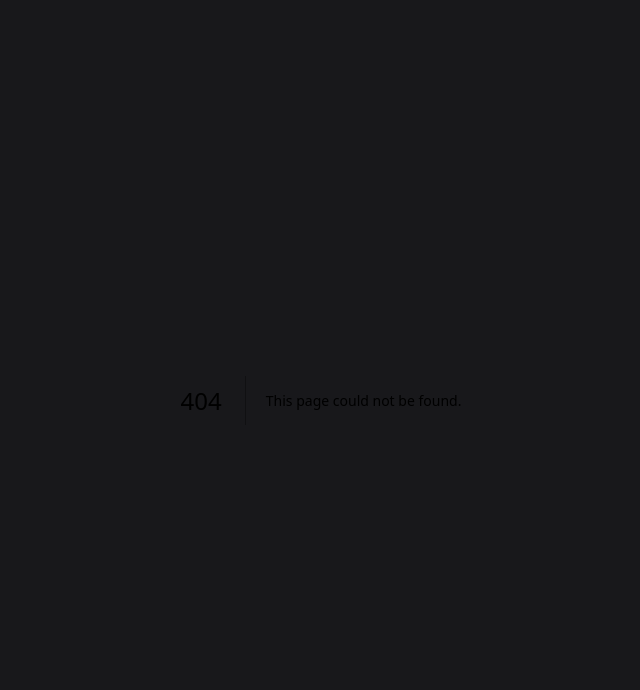
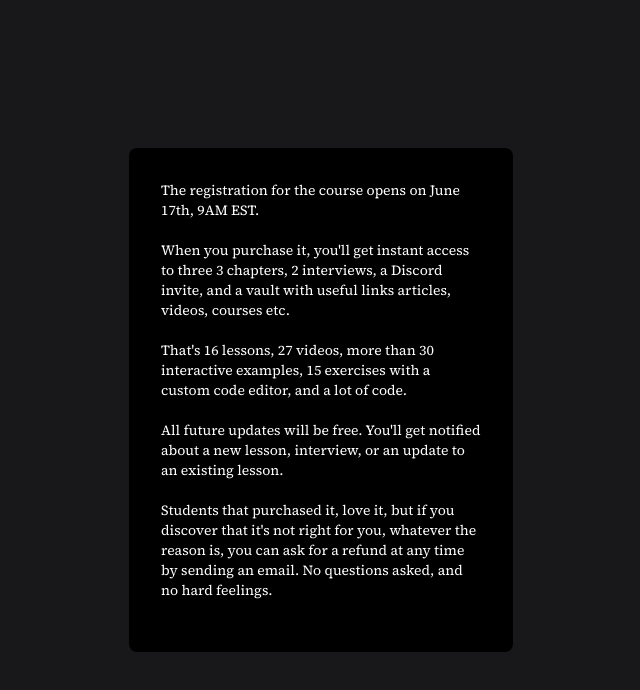
Before and after one commit to nirnejak/interactive-components, a Next.js app: page /gradual-content-loading in a window 1280 px wide. Before the commit this address had no page. Shown: the top 690 px of the page, without its empty margins (319-959 px from the left). Built offline with nearby package versions, Linux system fonts and the light colour scheme.

Commit message:
GradualContentLoading page added

```diff
--- /dev/null
+++ b/app/gradual-content-loading/page.tsx
@@ -0,0 +1,22 @@
+import * as React from "react"
+
+import { type Metadata } from "next"
+
+import GradualContentLoading from "@/components/GradualContentLoading"
+import generateMetadata from "utils/seo"
+
+export const metadata: Metadata = generateMetadata({
+  path: "/gradual-content-loading/",
+  title: "Gradual Content Loading | Interactive Components",
+  description: "Gradual Content Loading",
+})
+
+const GradualContentLoadingPage: React.FC = () => {
+  return (
+    <main className="grid h-screen place-content-center">
+      <GradualContentLoading />
+    </main>
+  )
+}
+
+export default GradualContentLoadingPage
```
